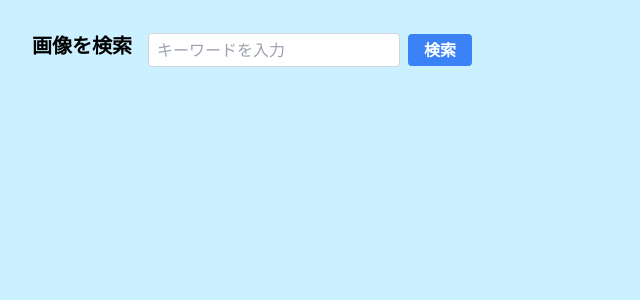
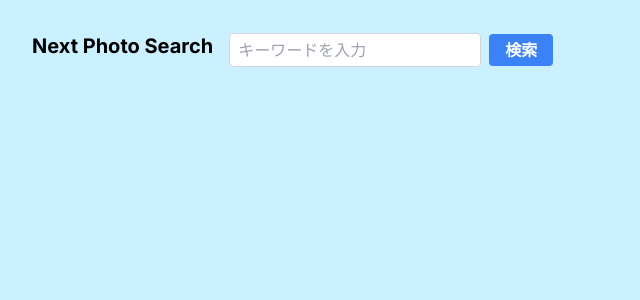
Before and after one commit to shin-tc-10/next-photo-search, a Next.js app: page / in a window 1280 px wide. Shown: the top 300 px of the page, without its empty margins (0-640 px from the left). Built offline with nearby package versions, Linux system fonts and the light colour scheme.

Commit message:
h1修正

```diff
--- a/src/app/page.tsx
+++ b/src/app/page.tsx
@@ -27,7 +27,7 @@ export default function Home() {
   return (
     <div className="photo-search-area p-4 md:p-8">
       <div className="photo-search-form mb-4 flex flex-col md:flex-row items-center">
-        <h1 className="text-xl font-bold mb-2 md:mr-4">画像を検索</h1>
+        <h1 className="text-xl font-bold mb-2 md:mr-4">Next Photo Search</h1>
         <form onSubmit={handleSubmit}>
           <input
             type="text"
```
